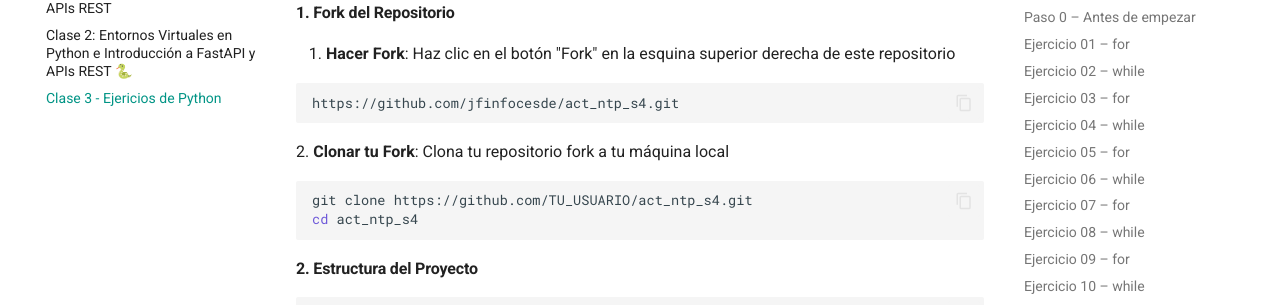
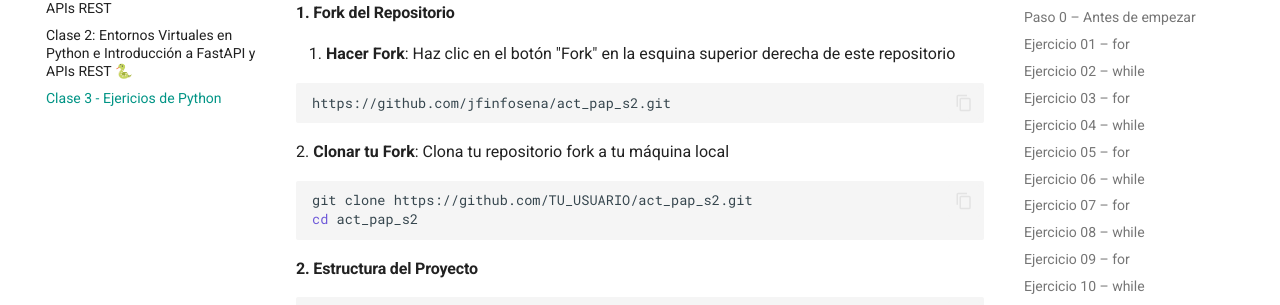
Before and after one commit to jfinfosena/25adso-pap, an MkDocs documentation site: the page built from docs/content/p3.md, in a window 1280 px wide and 900 px high, scrolled down 4770 px. Shown: the part 166-471 px from the top of the window. Built offline with MkDocs 1.6.1 and Material for MkDocs 9.7.7, drawn with Linux system fonts in a browser that asks for light colours.

Commit message:
05-08-2025

````diff
--- a/docs/content/p3.md
+++ b/docs/content/p3.md
@@ -157,12 +157,12 @@ Desarrollar habilidades en el uso de estructuras de control repetitivas (bucles)
 1. **Hacer Fork**: Haz clic en el botón "Fork" en la esquina superior derecha de este repositorio
 
 ```
-https://github.com/jfinfocesde/act_ntp_s4.git
+https://github.com/jfinfosena/act_pap_s2.git
 ```
 2. **Clonar tu Fork**: Clona tu repositorio fork a tu máquina local
    ```bash
-   git clone https://github.com/TU_USUARIO/act_ntp_s4.git
-   cd act_ntp_s4
+   git clone https://github.com/TU_USUARIO/act_pap_s2.git
+   cd act_pap_s2
    ```
 
 #### 2. Estructura del Proyecto
````
